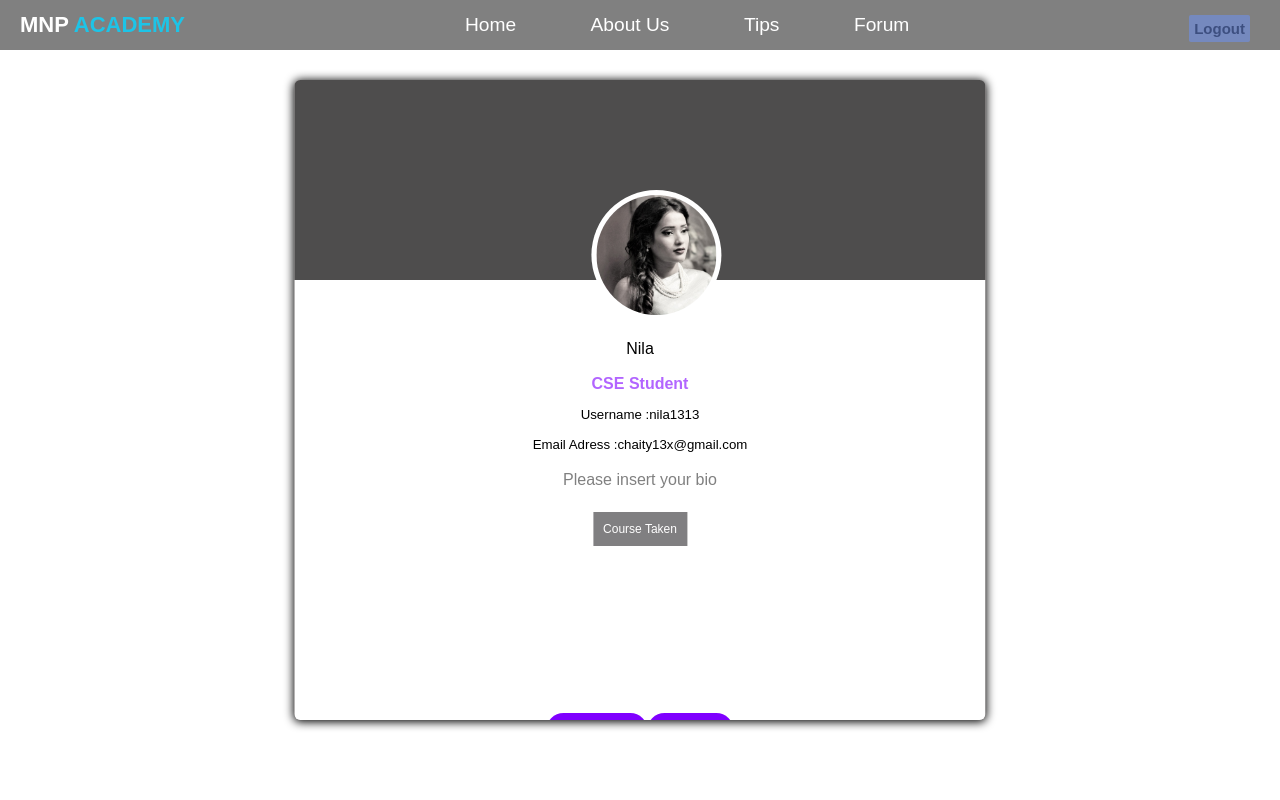
After one commit to MasterS007/MNP-ACADEMY, a PHP site: page /learner_view/learner_Profile.php in a window 1280 px wide. The commit adds this page. Run offline with PHP 8.4, Linux system fonts and the light colour scheme.

Commit message:
learners profile added

```diff
--- /dev/null
+++ b/asset/all_designs/learner_designs/learner_Profile.css
@@ -0,0 +1,236 @@
+body{
+ margin: 0px;
+ padding: 0px;
+ background: white;
+ font-family: Arial;
+box-sizing: border-box;
+}
+
+
+.card-container{
+    width: 54%;
+    height:80%;
+    background:rgb(170, 164, 164);
+    border-radius: 6px;
+    position: absolute;
+    top: 50%;
+    left: 50%;
+    transform: translate(-50%,-50%);
+    box-shadow: 0px 1px 10px 1px #000 ;
+    overflow: hidden;
+    display:inline-block;
+
+
+}
+
+.upper-container{
+
+  height:200px ;
+  background:rgb(78, 77, 77);
+
+
+}
+
+.image-container{
+
+    background: white;
+    position: relative;
+    width: 120px;
+    height: 120px;
+    border-radius: 60%;
+    top:110px;
+    padding: 5px;
+    margin-left:43%;
+
+    /* transform: translate(460px, 100px); */
+
+
+}
+
+.image-container img{
+
+    width: 120px;
+    height: 120px;
+    border-radius: 60%;
+    position: fixed;
+
+
+
+
+
+}
+
+
+@media screen and (max-width:1700px) {
+
+    card-container{
+        width: 50%;
+
+    }
+}
+
+
+
+
+
+
+.lower-container{
+
+    height:300px ;
+    background: #ffffff ;
+    padding: 20px;
+    padding-top: 60px;
+
+    text-align: center ;
+
+}
+
+.lower-container h3, h4, h5{
+
+    box-sizing: border-box ;
+    line-height:.6;
+    font-weight:lighter;
+
+}
+
+.lower-container h4{
+
+   color: #7f00ff;
+   opacity: .6;
+   font-weight: bold;
+
+}
+
+.lower-container p{
+
+    font-size: 16px;
+    color: gray;
+    margin-bottom:30px ;
+
+ }
+
+ .lower-container .btn1{
+
+    padding: 10px 10px;
+    background: #807f81;
+    border:none;
+    color:white;
+    font-size: 12px;
+    text-decoration: none;
+
+
+
+
+ }
+
+
+
+ .lower-container .btn{
+    margin-top: 12px;
+    padding: 10px 20px;
+    background: #7f00ff;
+    border:none;
+    color:white;
+    border-radius: 30px;
+    font-size: 12px;
+    text-decoration: none;
+    transition: all .3s ease-in ;
+
+
+
+ }
+
+
+ .lower-container .btn:hover{
+
+    background:transparent;
+    color: #7f00ff;
+    border: 2px solid #7f00ff;
+    font-size: 12px;
+    text-decoration: none;
+
+
+
+ }
+
+ header {
+    display: flex;
+    justify-content: space-between;
+    background: grey ;
+    align-items: center;
+    top: 0;
+    height: 10px;
+    padding: 20px;
+}
+
+.left_area h3{
+
+    color:white;
+    margin:0;
+    text-transform: uppercase;
+    font-size:22px;
+    font-weight: 900;
+
+}
+
+.left_area span{
+    color: #1DC4E7
+
+}
+
+
+.nav-links li {
+    list-style: none;
+    display: inline-block;
+}
+
+.nav-links li a {
+    margin: 0 15px;
+    color: white;
+    font-size: larger;
+    text-decoration: none;
+}
+
+.nav-links li a:hover {
+    color:black;
+    margin: 0 15px;
+}
+
+li {
+    list-style: none;
+    margin: 20px;
+}
+.logout_btn{
+    padding: 5px;
+    background: rgb(117, 137, 190);
+    text-decoration: none;
+    float: right;
+    margin-right: 10px;
+    margin-top: -10px;
+    border-radius: 2px;
+    font-size:15px;
+    font-weight: 600;
+    color: rgb(61, 79, 128);
+    transition: 0.5s;
+    transition-property: background;
+
+
+}
+
+.logout_btn:hover{
+background:  rgba(37, 114, 165, 0.349);
+}
+
+.sidebar{
+
+    background: rgb(42, 43, 51) ;
+    margin-top:70px;
+    padding-top:30px;
+    position:fixed;
+    left:0;
+    width: 250px;
+    height: 100%;
+    transition: 0.5s ;
+    transition-property: left;
+
+}
--- a/view/learner_view/dashboard.php
+++ b/view/learner_view/dashboard.php
@@ -87,9 +87,10 @@
                 <h4><?php echo $_SESSION['name'];?></h4>
             </center>
 
-         <a href="#"><i class="fa fa-desktop"></i><span>Dashboard</span></a>
-         <a href="#"><i class="fa fa-desktop"></i><span>profile</span></a>
+         <a href="dashboard.php"><i class="fa fa-desktop"></i><span>Dashboard</span></a>
+         <a href="learner_Profile.php"><i class="fa fa-desktop"></i><span>profile</span></a>
          <a href="#"><i class="fa fa-cogs"></i><span>Courses</span></a>
+         <a href="#"><i class="fa fa-th"></i><span>My Course</span></a>
          <a href="#"><i class="fa fa-table"></i><span>Tips</span></a>
          <a href="#"><i class="fa fa-th"></i><span>Forum</span></a>
          <a href="#"><i class="fa fa-info-circle"></i><span>About us</span></a>
--- /dev/null
+++ b/view/learner_view/learner_Profile.php
@@ -0,0 +1,91 @@
+
+<!DOCTYPE html>
+<html>
+<head>
+    <title>Profile Page</title>
+
+    <link rel="stylesheet" type="text/css" href="../../asset/all_designs/learner_designs/learner_Profile.css">
+
+
+
+</head>
+
+
+<body>
+    <header>
+        <div class="left_area" >
+            <h3> MNP <span>ACADEMY</span> </h3>
+          </div>
+        <nav>
+            <ul class="nav-links">
+                <li><a href="#">Home</a></li>
+                <li><a href="#">About Us</a></li>
+                <li><a href="#">Tips</a></li>
+                <li><a href="#">Forum</a></li>
+
+            </ul>
+        </nav>
+        <nav>
+            <ul class="nav-links">
+
+            <div class="right_area">
+                <a href="#" class="logout_btn">Logout</a>
+            </div>
+           </ul>
+    </nav>
+    </header>
+<div class ="card-container ">
+
+    <div class="upper-container">
+        <div class ="image-container ">
+
+           <img src="1.jpg" />
+
+        </div>
+    </div>
+
+    <div class="lower-container">
+
+
+        <div
+        <h3> Nila</h3>
+        <h4>CSE Student</h4>
+
+        <h5>Username :nila1313</h5>
+        <h5>Email Adress :chaity13x@gmail.com</h5>
+
+
+        </div>
+
+        <div>
+        <p>Please insert your bio</p>
+
+        </div>
+
+        <div>
+            <a href ="#" class="btn1"> Course Taken</a>
+
+        </div>
+
+
+
+
+
+    </div>
+    <div class="lower-container">
+        <a href ="#" class="btn " style=""> Edit Profile </a>
+        <a href ="dashboard.php" class="btn"> Go Back </a>
+
+
+    </div>
+
+
+
+
+
+
+</div>
+
+
+</body>
+</html>
```
